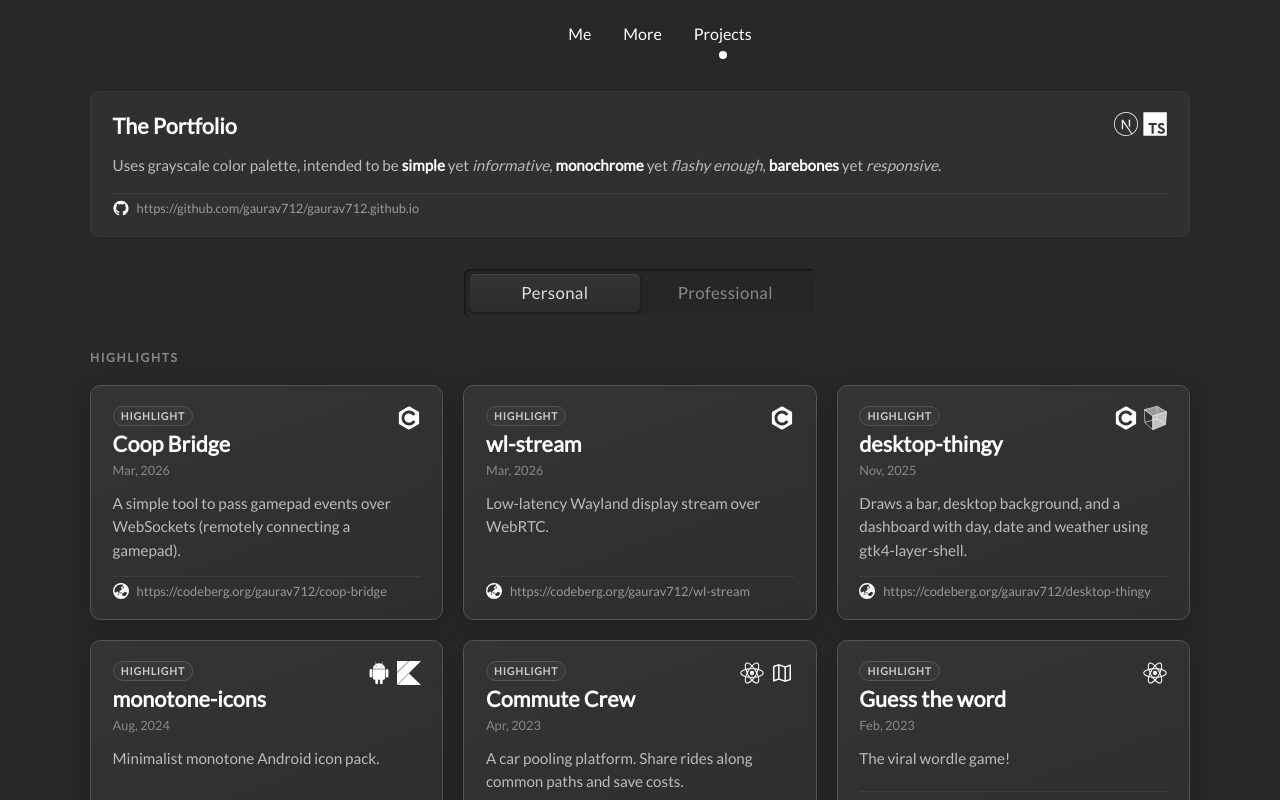
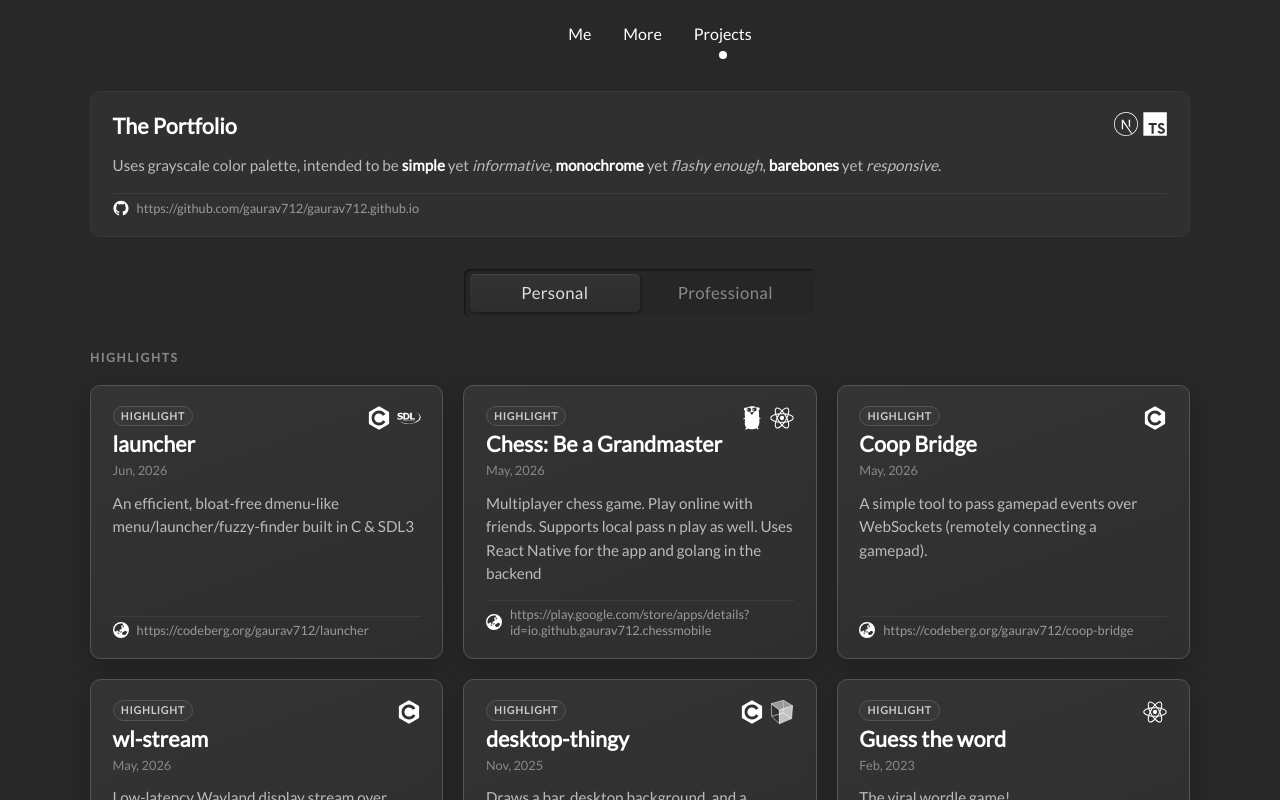
Before and after one commit to gaurav712/gaurav712.github.io, a Next.js app: page /projects in a window 1280 px wide. Shown: the top 800 px of the page. Built offline with nearby package versions, Linux system fonts and the light colour scheme.

Commit message:
add go icon; add projects; features sorting

```diff
--- a/data/icons.ts
+++ b/data/icons.ts
@@ -73,6 +73,10 @@ const techIcons: ITechIcons = {
     iconSource: "/lua.svg",
     tooltipText: "Lua",
   },
+  go: {
+    iconSource: "/go.svg",
+    tooltipText: "Golang",
+  },
 };
 
 export default techIcons;
--- a/data/projects/personal.ts
+++ b/data/projects/personal.ts
@@ -5,12 +5,12 @@ const projects: IProjectsList = {
     {
       name: "98",
       techUsed: ["lua"],
-      description:
-        "A stripped-down fork of neovim plugin 99 by ThePrimeagen",
+      description: "A stripped-down fork of neovim plugin 99 by ThePrimeagen",
       sourceUrl: "https://codeberg.org/gaurav712/98",
     },
     {
       name: "launcher",
+      featured: true,
       techUsed: ["c", "sdl"],
       description:
         "An efficient, bloat-free dmenu-like menu/launcher/fuzzy-finder built in C & SDL3",
@@ -19,14 +19,20 @@ const projects: IProjectsList = {
   ],
   "May, 2026": [
     {
+      name: "Chess: Be a Grandmaster",
+      featured: true,
+      techUsed: ["go", "react_native"],
+      description:
+        "Multiplayer chess game. Play online with friends. Supports local pass n play as well. Uses React Native for the app and golang in the backend",
+      sourceUrl:
+        "https://play.google.com/store/apps/details?id=io.github.gaurav712.chessmobile",
+    },
+    {
       name: "local-ai-completion.nvim",
       techUsed: ["lua"],
-      description:
-        "Neovim code completion using local LLMs",
+      description: "Neovim code completion using local LLMs",
       sourceUrl: "https://codeberg.org/gaurav712/local-ai-completion.nvim",
     },
-  ],
-  "Mar, 2026": [
     {
       name: "Coop Bridge",
       featured: true,
@@ -39,8 +45,7 @@ const projects: IProjectsList = {
       name: "wl-stream",
       featured: true,
       techUsed: ["c"],
-      description:
-        "Low-latency Wayland display stream over WebRTC.",
+      description: "Low-latency Wayland display stream over WebRTC.",
       sourceUrl: "https://codeberg.org/gaurav712/wl-stream",
     },
   ],
@@ -56,8 +61,7 @@ const projects: IProjectsList = {
     {
       name: "mded-rust",
       techUsed: ["c"],
-      description:
-        "Markdown editor in Rust (incomplete; renders only).",
+      description: "Markdown editor in Rust (incomplete; renders only).",
       sourceUrl: "https://codeberg.org/gaurav712/mded-rust",
     },
     {
@@ -85,13 +89,12 @@ const projects: IProjectsList = {
     {
       name: "keypress-listener",
       techUsed: ["c"],
-      description:
-        "Keypress listener using libinput to implement keybindings.",
+      description: "Keypress listener using libinput to implement keybindings.",
       sourceUrl: "https://codeberg.org/gaurav712/keypress-listener",
     },
     {
+      featured: true,
       name: "desktop-thingy",
-      featured: true,
       techUsed: ["c", "gtk"],
       description:
         "Draws a bar, desktop background, and a dashboard with day, date and weather using gtk4-layer-shell.",
@@ -107,7 +110,6 @@ const projects: IProjectsList = {
   "Aug, 2024": [
     {
       name: "monotone-icons",
-      featured: true,
       techUsed: ["android", "kotlin"],
       description: "Minimalist monotone Android icon pack.",
       sourceUrl: "https://codeberg.org/gaurav712/monotone-icons",
@@ -116,7 +118,6 @@ const projects: IProjectsList = {
   "Apr, 2023": [
     {
       name: "Commute Crew",
-      featured: true,
       techUsed: ["react_native", "google_maps"],
       description:
         "A car pooling platform. Share rides along common paths and save costs.",
@@ -134,7 +135,6 @@ const projects: IProjectsList = {
     },
     {
       name: "DynamoDB-Stream-Changes",
-      featured: true,
       techUsed: ["react_native", "python", "aws", "google_maps"],
       description:
         "An android application to update markers on a map in real-time as the list is updated in the database. Uses DynamoDB, GatewayAPI, Websockets, and AWS Lambda.",
@@ -150,7 +150,6 @@ const projects: IProjectsList = {
   "Jan, 2023": [
     {
       name: "AKTU Exam Preparation",
-      featured: true,
       techUsed: ["nextjs", "typescript"],
       description:
         "A website to help AKTU students to prepare for exams, providing them with concise guides on subjects.",
```
Also changed, not shown: public/go.svg (added).
